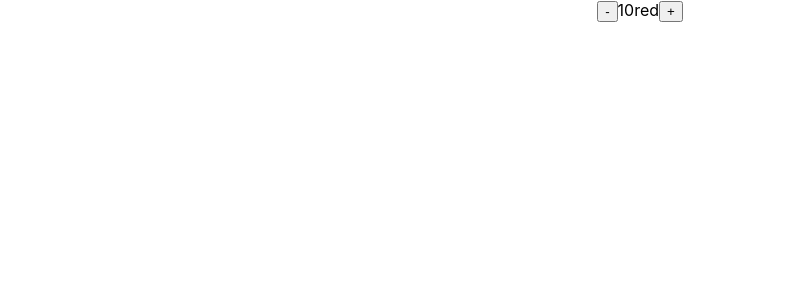
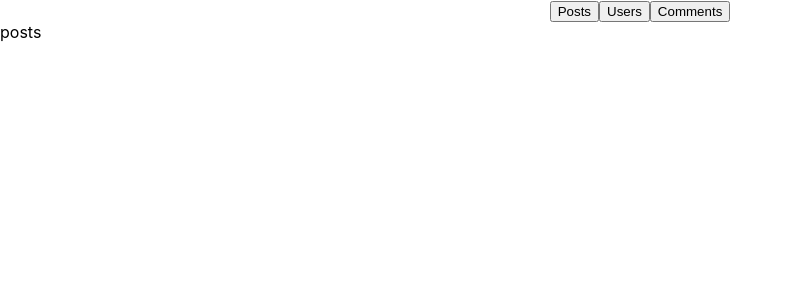
Before and after one commit to yayner2002/react-hooks-usestate, a React (Create React App) app: page / in a window 1280 px wide. Shown: the top 300 px of the page, without its empty margins (0-792 px from the left). Built offline with nearby package versions, Linux system fonts and the light colour scheme.

Commit message:
Add useEffect

```diff
--- a/src/App.js
+++ b/src/App.js
@@ -1,21 +1,31 @@
 import './App.css';
-import React, { useState } from 'react';
+import React, { useState, useEffect } from 'react';
 
 function App() {
-  const [count, setCount ] = useState(10)
-  const [theme, setTheme ] = useState('red')
+  const [restype, setRes] = useState('posts')
 
-  function handleDec() {
- setCount(count => count - 1)
-  }
-  function incCount() {
-    setCount((count) => count + 1)
-    setTheme('yay')
-  }
+  useEffect(() => {
+    console.log('res type changed')
+  },[restype])
+  // const [count, setCount ] = useState(10)
+  // const [theme, setTheme ] = useState('red')
+
+//   function handleDec() {
+//  setCount(count => count - 1)
+//   }
+//   function incCount() {
+//     setCount((count) => count + 1)
+//     setTheme('yay')
+//   }
   return (
-    <div className="App">
-      <button onClick={handleDec}>-</button><span>{count}{theme}</span><button onClick={incCount}>+</button>
+    <React.Fragment>
+      <div className="App">
+      <button onClick={() => setRes('posts')}>Posts</button>
+      <button onClick={() => setRes('Users')}>Users</button>
+      <button onClick={() => setRes('Comments')}>Comments</button>
     </div>
+    <div>{restype}</div>
+    </React.Fragment>
   );
 }
 
```
